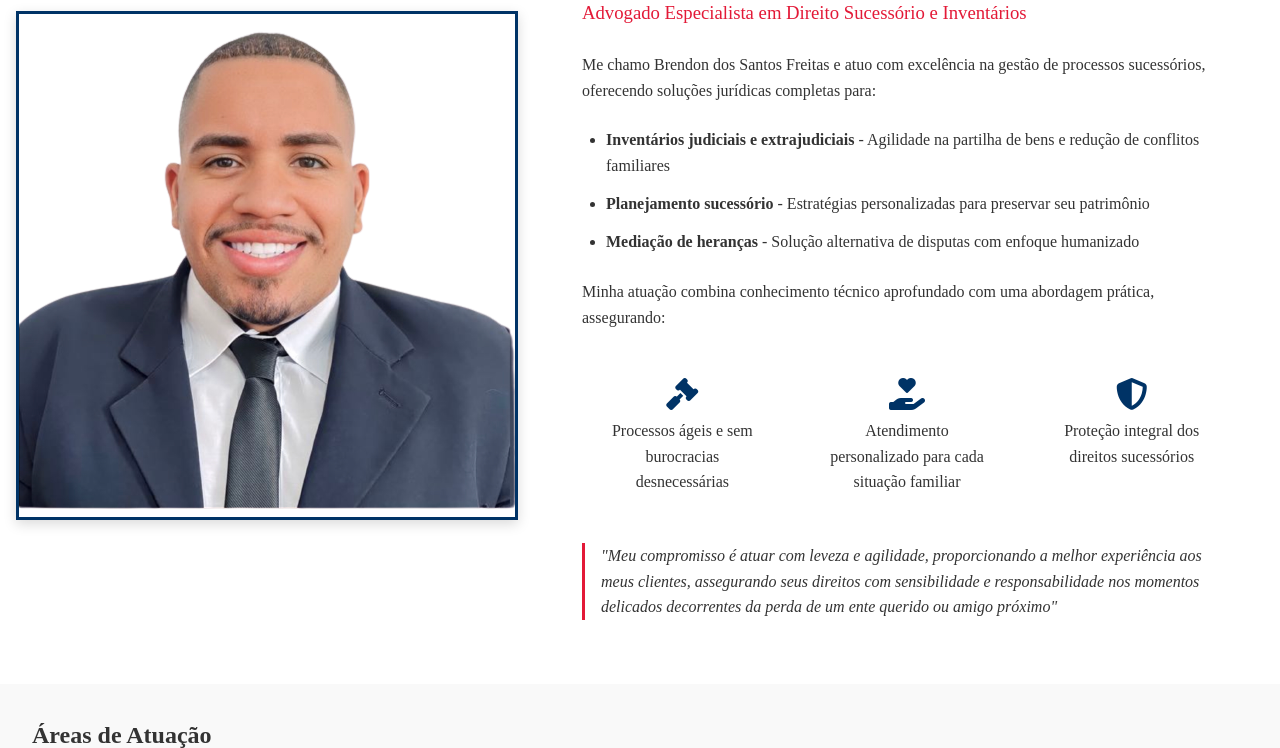
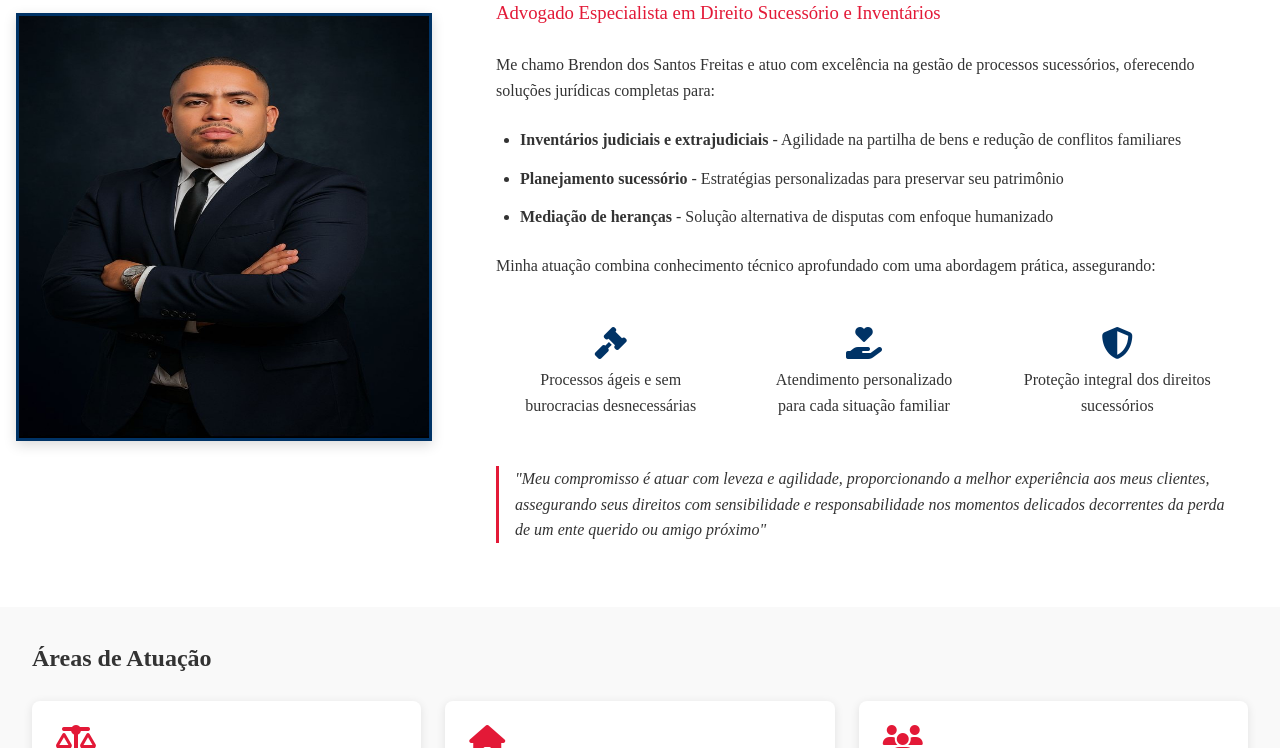
Before and after one commit to w3nd3bm/DrBrendonSantos, a plain HTML site: page index.html in a window 1280 px wide. Shown: the part 352-1100 px from the top of the page. Drawn offline with Linux system fonts and the light colour scheme.

Commit message:
Add files via upload
atualizei a imagem principal do site, segundo a recomendação do cliente

```diff
--- a/index.html
+++ b/index.html
@@ -24,7 +24,7 @@
 
     <main>
         <section id="sobre" class="Sobre">
-            <img src="img/IMG_0094-removebg-preview (1).png" alt="Dr. Brendon Santos">
+            <img src="img/perfilft.jpg" alt="Dr. Brendon Santos">
   <div class="apresentacao">
     <h2>Dr. Brendon Santos</h2>
     <h3>Advogado Especialista em Direito Sucessório e Inventários</h3>
--- a/style.css
+++ b/style.css
@@ -56,6 +56,8 @@
                z-index: 1;
                border: 3px solid #003366;
                box-shadow: 0 4px 12px rgba(0, 0, 0, 0.15);
+               width: 430px;
+               height: 428px ;
         }
 
         .Sobre-texto {
```
Also changed, not shown: img/perfilft.jpg (added).
